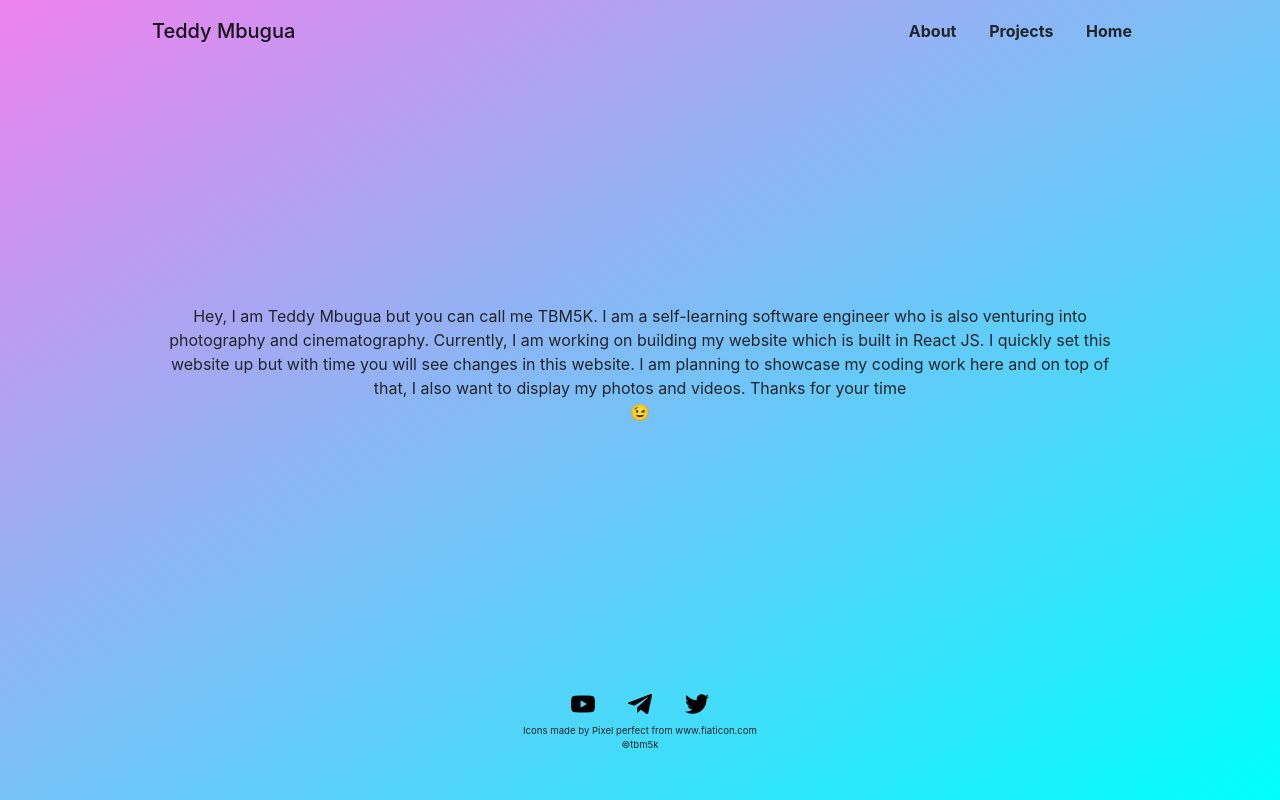
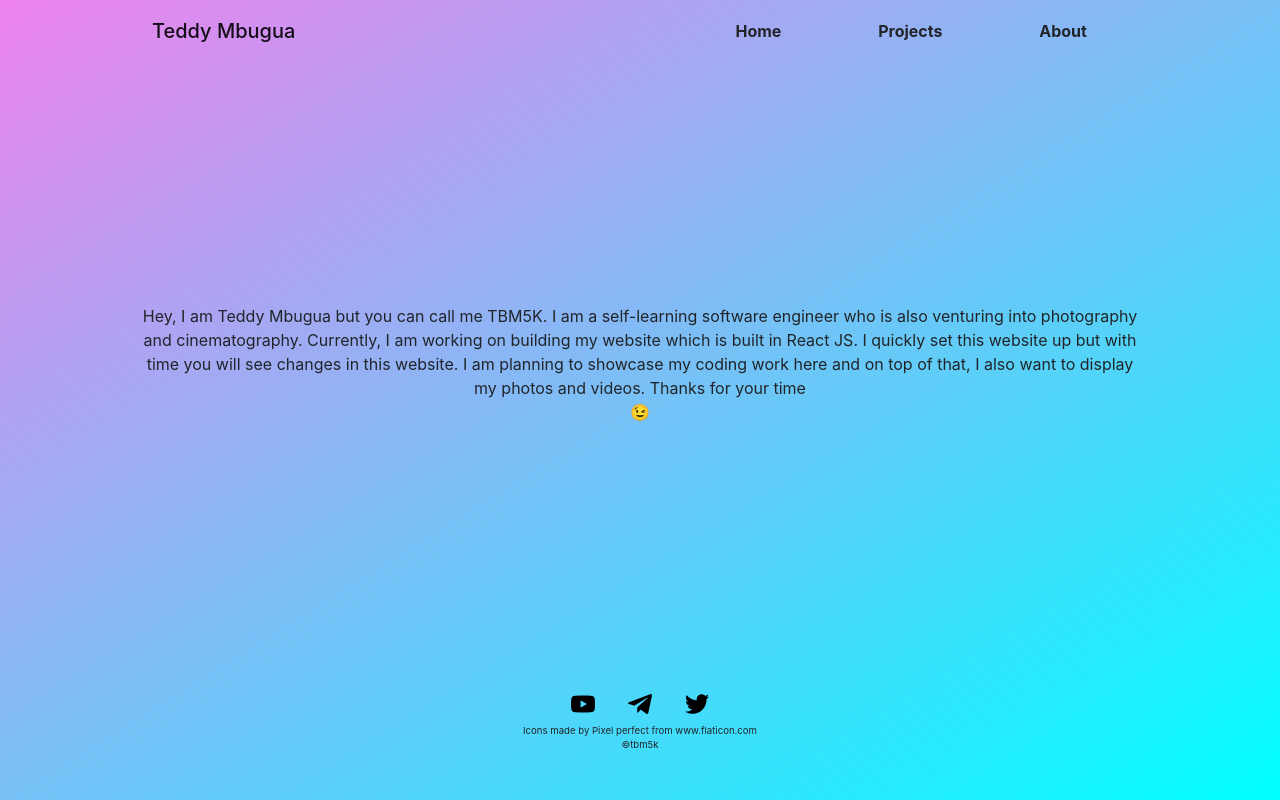
Before and after one commit to tbm5k/my-site, a React (Create React App) app: page / in a window 1280 px wide. Built offline with nearby package versions, Linux system fonts and the light colour scheme.

Commit message:
project page styling

```diff
--- a/src/components/Footer.js
+++ b/src/components/Footer.js
@@ -1,7 +1,8 @@
 import React from 'react'
 
 const styling = {
-    fontSize : '.6rem'
+    fontSize : '.6rem',
+    paddingBottom : '10px'
 }
 
 function Footer(){
@@ -18,8 +19,7 @@ function Footer(){
                     <a className="nav-link" href="https://twitter.com/tbm5k" target="_blank" rel="noopener noreferrer"><img src="icons/twitter.png" alt="TW"/></a>
                 </li>
             </ul>
-            <div style={styling}>Icons made by <a href="https://www.flaticon.com/authors/pixel-perfect" title="Pixel perfect">Pixel perfect</a> from <a href="https://www.flaticon.com/" title="Flaticon">www.flaticon.com</a></div>
-            <p style={styling}>&copy;tbm5k</p>
+            <div style={styling}>Icons made by <a href="https://www.flaticon.com/authors/pixel-perfect" title="Pixel perfect">Pixel perfect</a> from <a href="https://www.flaticon.com/" title="Flaticon">www.flaticon.com</a><br></br>&copy;tbm5k</div>
         </footer>
     );
 }
--- a/src/components/Projects.js
+++ b/src/components/Projects.js
@@ -32,14 +32,13 @@ class Projects extends React.Component{
     render(){
         return(
             <div>
-                <h2>Projects</h2>
                 {console.log('changed to Projects page')}
                 {
                     !this.state.isLoad ? <p>Loading...</p> :
                     <div className="row">
                             {
                                 this.state.list.map(repo =>
-                                    <div className="col-sm-6 d-flex justify-content-center">
+                                    <div className="col-sm-4 d-flex justify-content-center">
                                         <div className=" card text-left" style={card} key={repo.id}>
                                             <div className="card-body">
                                                 <h5 className="card-title">{repo.name}</h5>
--- a/src/index.css
+++ b/src/index.css
@@ -46,6 +46,8 @@ a{
   align-items: center;
   flex-direction: row;
   justify-content: center;
+
+  padding:20px 0;
 }
 
 .card-text{
@@ -55,11 +57,12 @@ a{
 
 .header-nav{
   display: none;
+  text-align: center;
 }
 
 .nav-item{
-  float: right;
-  margin-left:5%;
+  float: left;
+  margin-left:18%;
 }
 
 /*Dropdown*/
@@ -119,7 +122,7 @@ a{
 
 /*Media queries*/
 
-@media (min-width : 768px){
+@media (min-width : 769px){
   .child-container{
     max-width:90%;
   }
@@ -134,6 +137,6 @@ a{
   }
 
   .header-nav{
-    display: inline-block;
+    display: inline;
   }
 }
```
